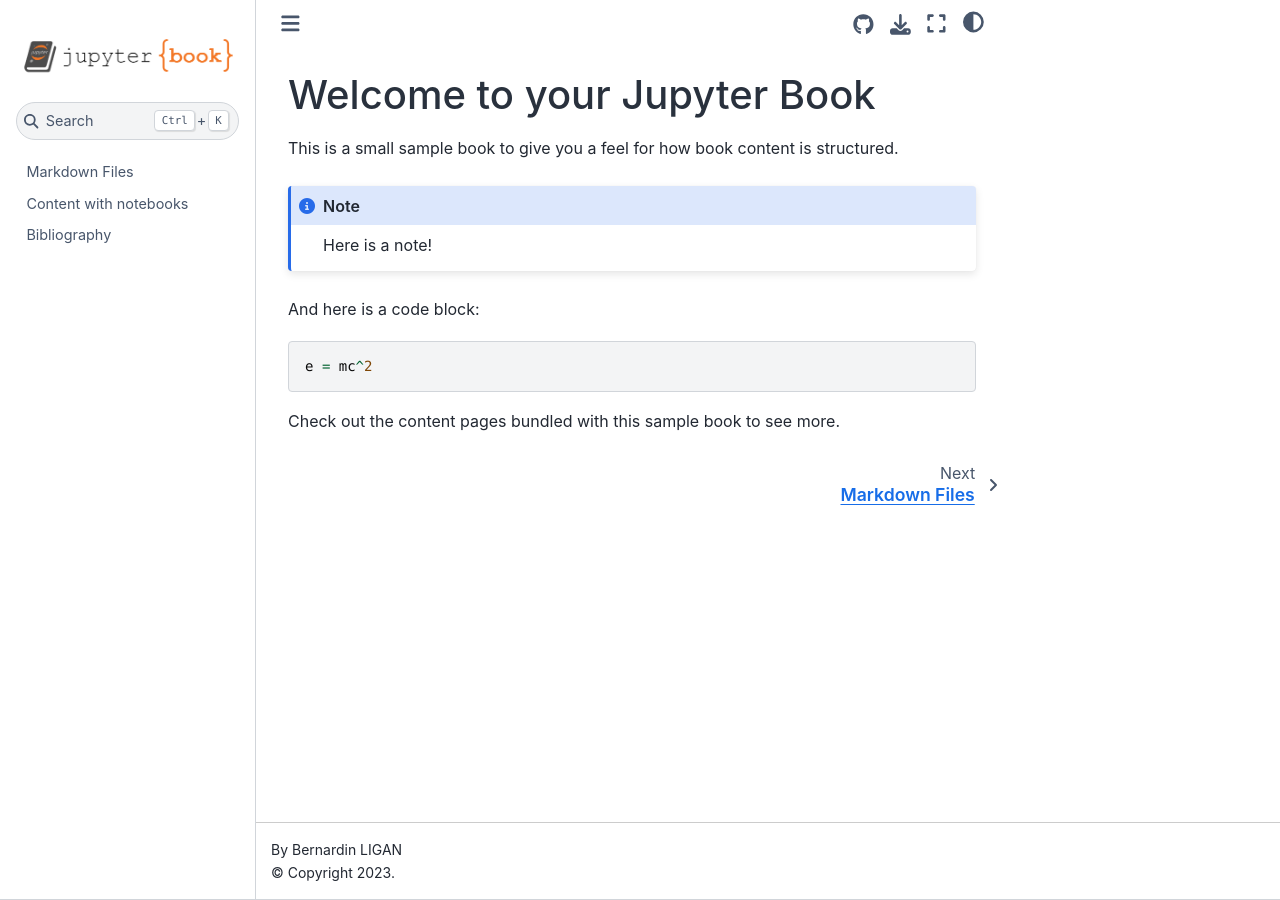
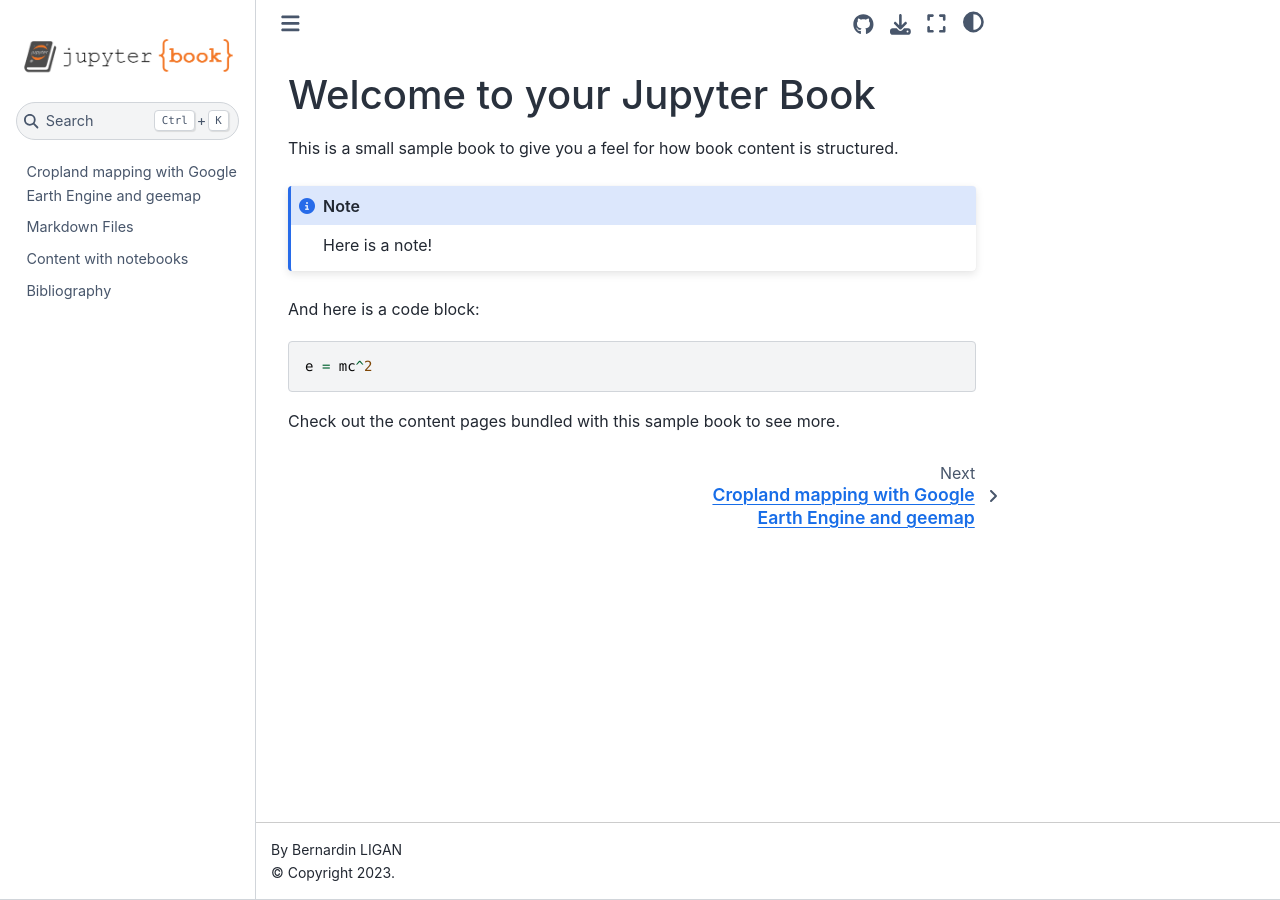
Before and after one commit to LiganiumInc/jb-demo, a Jupyter Book: the page built from index.md, in a window 1280 px wide. Built offline with Jupyter Book 1.0.4 settings and Sphinx 7.4.7 and the Sphinx Book theme 1.1.4, drawn with Linux system fonts in a browser that asks for light colours; some of the changed lines change nothing that is shown.

Commit message:
Add Crop Mapping Notebook and Table of Contents

```diff
--- a/_config.yml
+++ b/_config.yml
@@ -17,7 +17,7 @@
 # Force re-execution of notebooks on each build.
 # See https://jupyterbook.org/content/execute.html
 execute:
-  execute_notebooks: "auto" # Whether to execute notebooks at build time. Must be one of ("auto", "force", "cache", "off")
+  execute_notebooks: "off" # Whether to execute notebooks at build time. Must be one of ("auto", "force", "cache", "off")
   cache: "" # A path to the jupyter cache that will be used to store execution artifacts. Defaults to `_build/.jupyter_cache/`
   exclude_patterns: [] # A list of patterns to *skip* in execution (e.g. a notebook that takes a really long time)
   timeout: 100 # The maximum time (in seconds) each notebook cell is allowed to run.
--- a/_toc.yml
+++ b/_toc.yml
@@ -4,6 +4,7 @@
 format: jb-book
 root: index
 chapters:
+  - file: book/Crop_Mapping_2022
   - file: book/markdown
   - file: book/notebooks
   - file: book/bibliography
```
Also changed, not shown: book/Crop_Mapping_2022.ipynb (added).
